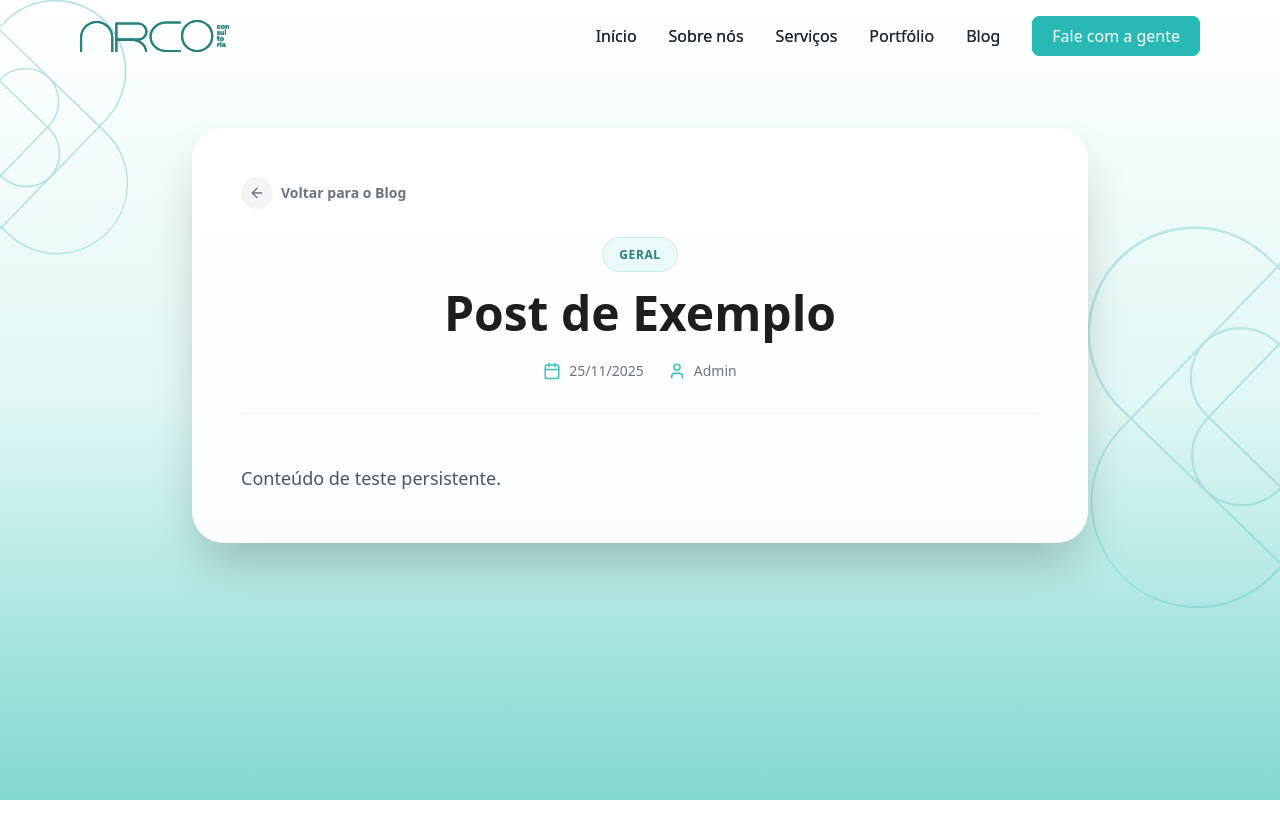
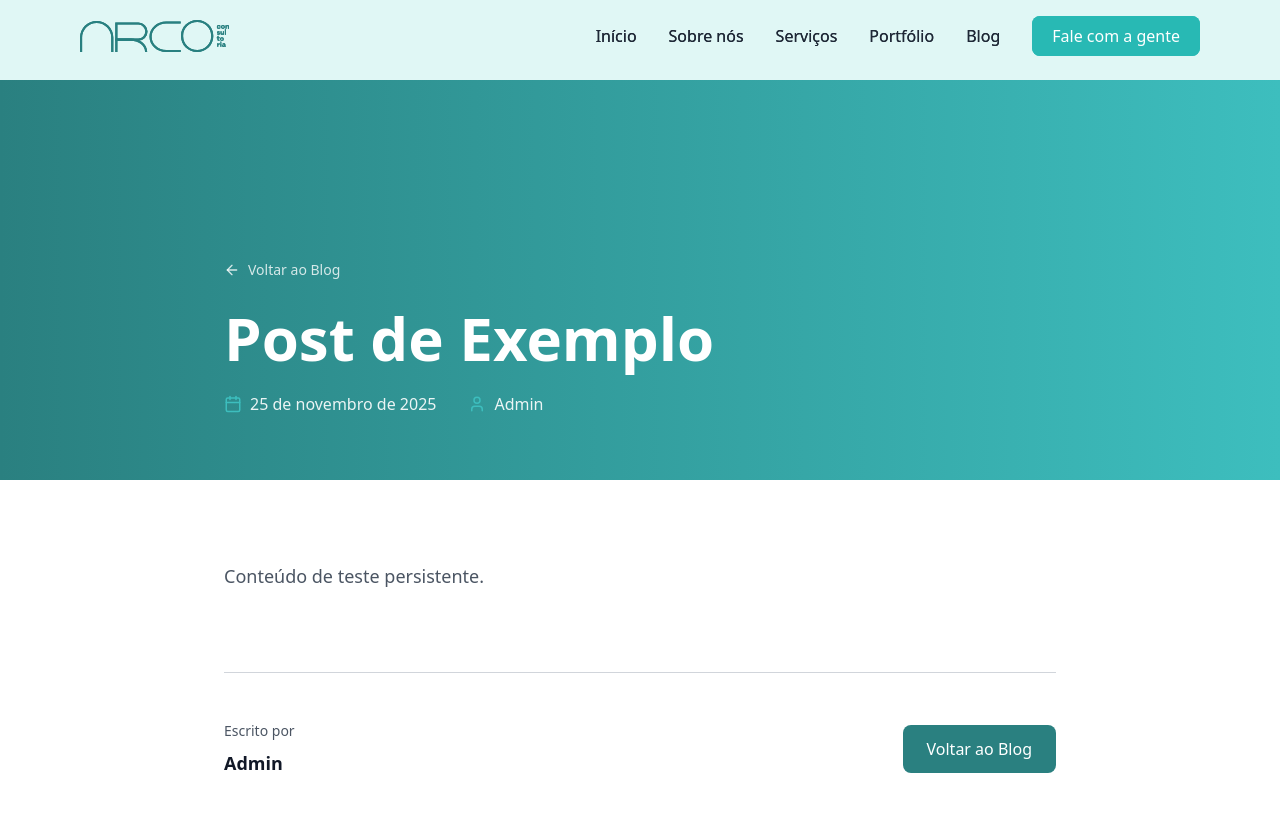
Before and after one commit to projetosseedabit/arco-site-deploy, a Next.js app: page /blog/post-de-exemplo in a window 1280 px wide. Shown: the top 838 px of the page. Before the commit the page ends 800 px from the top, so only its background shows below. Built offline with nearby package versions, Linux system fonts and the light colour scheme; no server answers.

Commit message:
fix: blog post page ui/ux

```diff
--- a/data/posts.json
+++ b/data/posts.json
@@ -1,14 +1,25 @@
 [
   {
+    "id": 1764964604658,
+    "slug": "teste-2",
+    "title": "Teste 2",
+    "excerpt": "Todo o conteúdo por aqui...",
+    "content": "<p>Todo o conteúdo por aqui</p>",
+    "date": "05/12/2025",
+    "author": "Admin",
+    "category": "Geral",
+    "imageUrl": ""
+  },
+  {
     "id": 1764111304506,
-    "slug": "teste-1",
-    "title": "Teste 1",
+    "slug": "teste-1-teste-de-verdade",
+    "title": "Teste 1 TESTE DE VERDADE",
     "excerpt": "Teste 1\r\n...",
     "content": "Teste 1\r\n",
     "date": "25/11/2025",
     "author": "Admin",
     "category": "Geral",
-    "imageUrl": "/uploads/1764905984018-IMG_4912.JPG"
+    "imageUrl": "/uploads/1764964574862-IMG_4932.JPG"
   },
   {
     "id": 1,
--- a/src/app/actions.ts
+++ b/src/app/actions.ts
@@ -2,10 +2,9 @@
 
 import { savePost, deletePost, saveImage, BlogPost, getAllPosts } from "@/services/blogService";
 import { revalidatePath } from "next/cache";
-import { isAdminAuthenticated } from "./auth-actions"; // Importe a verificação
+import { isAdminAuthenticated } from "./auth-actions";
 
 export async function handlePostAction(formData: FormData) {
-  // 1. VERIFICAÇÃO DE SEGURANÇA
   const isAdmin = await isAdminAuthenticated();
   if (!isAdmin) {
     throw new Error("Acesso negado. Você não é administrador.");
@@ -27,13 +26,19 @@ export async function handlePostAction(formData: FormData) {
     imageUrl = await saveImage(imageFile);
   }
 
+  const now = new Date();
+  const day = String(now.getDate()).padStart(2, '0');
+  const month = String(now.getMonth() + 1).padStart(2, '0');
+  const year = now.getFullYear();
+  const formattedDate = `${day}/${month}/${year}`;
+
   const post: BlogPost = {
     id: existingPost ? existingPost.id : Date.now(),
     slug: title.toLowerCase().normalize('NFD').replace(/[\u0300-\u036f]/g, "").replace(/[^a-z0-9]/g, "-"),
     title: title,
     excerpt: content.substring(0, 150) + "...",
     content: existingPost ? content : `<p>${content.replace(/\n/g, "<br/>")}</p>`,
-    date: existingPost ? existingPost.date : new Date().toLocaleDateString("pt-BR"),
+    date: existingPost ? existingPost.date : formattedDate,
     author: "Admin",
     category: "Geral",
     imageUrl: imageUrl
@@ -44,7 +49,6 @@ export async function handlePostAction(formData: FormData) {
 }
 
 export async function handleDeleteAction(id: number) {
-  // 2. VERIFICAÇÃO DE SEGURANÇA
   const isAdmin = await isAdminAuthenticated();
   if (!isAdmin) {
     throw new Error("Acesso negado.");
--- a/src/app/blog/[slug]/page.tsx
+++ b/src/app/blog/[slug]/page.tsx
@@ -4,13 +4,53 @@ import { getAllPosts, getPostBySlug } from "@/services/blogService";
 import { Calendar, User, ArrowLeft } from "lucide-react";
 import Link from "next/link";
 import Image from "next/image";
-import DOMPurify from "isomorphic-dompurify";
 
 interface BlogPostProps {
   params: Promise<{
     slug: string;
   }>;
 }
+
+// Função robusta para formatar data ignorando fuso horário
+const formatDate = (dateString: string) => {
+  if (!dateString) return "";
+
+  const months = [
+    "janeiro", "fevereiro", "março", "abril", "maio", "junho",
+    "julho", "agosto", "setembro", "outubro", "novembro", "dezembro"
+  ];
+
+  let day, month, year;
+
+  // Verifica formato ISO (YYYY-MM-DD)
+  if (dateString.includes('-')) {
+    const parts = dateString.split('-');
+    if (parts.length === 3) {
+      year = parseInt(parts[0]);
+      month = parseInt(parts[1]) - 1; // Meses em JS são 0-11
+      day = parseInt(parts[2]);
+    }
+  }
+  // Verifica formato brasileiro (DD/MM/YYYY)
+  else if (dateString.includes('/')) {
+    const parts = dateString.split('/');
+    if (parts.length === 3) {
+      day = parseInt(parts[0]);
+      month = parseInt(parts[1]) - 1;
+      year = parseInt(parts[2]);
+    }
+  }
+
+  // Se conseguiu extrair os dados corretamente
+  if (day !== undefined && month !== undefined && year !== undefined) {
+    if (!isNaN(day) && !isNaN(month) && !isNaN(year) && months[month]) {
+      return `${day} de ${months[month]} de ${year}`;
+    }
+  }
+
+  // Fallback caso não consiga formatar
+  return dateString;
+};
 
 export async function generateStaticParams() {
   const posts = await getAllPosts();
@@ -27,6 +67,11 @@ export async function generateMetadata({ params }: BlogPostProps) {
   return {
     title: `${post.title} | Blog Arco`,
     description: post.excerpt,
+    openGraph: {
+      title: post.title,
+      description: post.excerpt,
+      images: post.imageUrl ? [{ url: post.imageUrl }] : [],
+    },
   };
 }
 
@@ -38,71 +83,110 @@ export default async function BlogPostPage({ params }: BlogPostProps) {
     notFound();
   }
 
-  const sanitizedContent = DOMPurify.sanitize(post.content);
-
   return (
-    <>
+    <div className="min-h-screen bg-[#E0F7F5] overflow-hidden">
       <Header />
 
-      <article className="relative min-h-screen pt-32 pb-24 overflow-hidden bg-gradient-to-b from-white via-[#E0F7F5] to-[#81D8D0]">
+      {/* Hero com Imagem de Capa */}
+      <section className="relative w-full overflow-hidden pt-20">
+        {post.imageUrl ? (
+          <div className="relative w-full h-[500px] md:h-[600px]">
+            <Image
+              src={post.imageUrl}
+              alt={post.title}
+              fill
+              className="object-cover brightness-75"
+              priority
+            />
+            <div className="absolute inset-0 bg-gradient-to-t from-black via-black/50 to-transparent"></div>
+          </div>
+        ) : (
+          <div className="w-full h-[400px] bg-gradient-to-r from-[#2A8080] to-[#3DBEBE]"></div>
+        )}
 
-        {/* SVG Decorativo Esquerdo (Otimizado) */}
-        <Image
-            src="/ArcoSVG1.svg"
-            alt="Decorativo"
-            width={300}
-            height={300}
-            className="hidden md:block absolute top-32 left-0 z-0 w-64 h-64 opacity-40 animate-float-left pointer-events-none"
-        />
-        {/* SVG Decorativo Direito (Otimizado) */}
-        <Image
-            src="/ArcoSVG1.svg"
-            alt="Decorativo"
-            width={400}
-            height={400}
-            className="hidden md:block absolute bottom-0 right-0 z-0 w-96 h-96 opacity-30 animate-float-right pointer-events-none rotate-180"
-        />
+        <div className="absolute inset-0 flex flex-col justify-end">
+          <div className="container mx-auto px-4 sm:px-6 lg:px-8 max-w-4xl pb-16">
+            <div className="mb-6">
+              <Link
+                href="/blog"
+                className="inline-flex items-center gap-2 text-white/80 hover:text-white transition-colors text-sm font-medium"
+              >
+                <ArrowLeft size={16} />
+                Voltar ao Blog
+              </Link>
+            </div>
 
-        <div className="container mx-auto px-4 relative z-10">
-            <div className="max-w-4xl mx-auto bg-white/90 backdrop-blur-sm rounded-[2rem] shadow-2xl p-6 md:p-12 border border-white/50">
+            <h1 className="text-4xl md:text-5xl lg:text-6xl font-bold text-white leading-tight mb-6">
+              {post.title}
+            </h1>
 
-                <Link href="/blog" className="inline-flex items-center text-sm font-semibold text-gray-500 hover:text-[#2A8080] mb-8 transition-colors group">
-                    <div className="bg-gray-100 p-2 rounded-full mr-2 group-hover:bg-[#2A8080]/10 transition-colors">
-                        <ArrowLeft size={16} className="group-hover:-translate-x-1 transition-transform"/>
-                    </div>
-                    Voltar para o Blog
-                </Link>
+            <div className="flex flex-wrap gap-8 text-white/90 text-sm md:text-base">
+              {post.date && (
+                <div className="flex items-center gap-2">
+                  <Calendar size={18} className="text-[#3DBEBE]" />
+                  <time dateTime={post.date}>
+                    {formatDate(post.date)}
+                  </time>
+                </div>
+              )}
+              {post.author && (
+                <div className="flex items-center gap-2">
+                  <User size={18} className="text-[#3DBEBE]" />
+                  <span>{post.author}</span>
+                </div>
+              )}
+            </div>
+          </div>
+        </div>
+      </section>
 
-                <header className="text-center mb-12">
-                    <div className="inline-block mb-6">
-                        <span className="px-4 py-2 bg-[#3DBEBE]/10 text-[#2A8080] rounded-full text-xs font-bold uppercase tracking-wider border border-[#3DBEBE]/20">
-                            {post.category}
-                        </span>
-                    </div>
+      <article className="bg-white pb-24">
+        <div className="container mx-auto px-4 sm:px-6 lg:px-8 max-w-4xl pt-20">
 
-                    <h1 className="text-3xl md:text-5xl font-extrabold text-custom-gray mb-6 leading-tight">
-                        {post.title}
-                    </h1>
+          <div
+            className="prose prose-lg max-w-none
+              prose-headings:text-gray-900 prose-headings:font-bold
+              prose-h1:text-4xl prose-h1:mt-12 prose-h1:mb-6
+              prose-h2:text-3xl prose-h2:mt-10 prose-h2:mb-4 prose-h2:border-b prose-h2:border-gray-200 prose-h2:pb-3
+              prose-h3:text-2xl prose-h3:mt-8 prose-h3:mb-3 prose-h3:text-[#2A8080]
+              prose-h4:text-xl prose-h4:mt-6 prose-h4:mb-2
+              prose-p:text-gray-700 prose-p:leading-relaxed prose-p:mb-6
+              prose-a:text-[#2A8080] prose-a:font-medium prose-a:underline hover:prose-a:text-[#1e6060] hover:prose-a:no-underline
+              prose-strong:text-gray-900 prose-strong:font-bold
+              prose-em:text-gray-700 prose-em:italic prose-em:not-italic:before:content-[open-quote] prose-em:not-italic:after:content-[close-quote]
+              prose-img:rounded-lg prose-img:my-8 prose-img:shadow-xl prose-img:border prose-img:border-gray-200
+              prose-code:bg-gray-100 prose-code:px-3 prose-code:py-1 prose-code:rounded prose-code:text-sm prose-code:text-red-600 prose-code:font-mono
+              prose-pre:bg-gray-900 prose-pre:text-gray-100 prose-pre:p-6 prose-pre:rounded-xl prose-pre:overflow-x-auto prose-pre:shadow-lg prose-pre:border prose-pre:border-gray-800
+              prose-pre:code:bg-transparent prose-pre:code:text-gray-100 prose-pre:code:p-0
+              prose-blockquote:border-l-4 prose-blockquote:border-[#3DBEBE] prose-blockquote:pl-6 prose-blockquote:italic prose-blockquote:text-gray-600 prose-blockquote:bg-gray-50 prose-blockquote:py-4 prose-blockquote:px-4 prose-blockquote:rounded-r-lg prose-blockquote:my-6
+              prose-ul:list-disc prose-ul:pl-8 prose-ul:my-6
+              prose-ol:list-decimal prose-ol:pl-8 prose-ol:my-6
+              prose-li:text-gray-700 prose-li:my-3 prose-li:leading-relaxed
+              prose-hr:border-gray-300 prose-hr:my-12
+              prose-table:border-collapse prose-table:w-full prose-table:my-6
+              prose-thead:bg-gray-100
+              prose-th:border prose-th:border-gray-300 prose-th:px-4 prose-th:py-3 prose-th:text-left prose-th:font-bold
+              prose-td:border prose-td:border-gray-300 prose-td:px-4 prose-td:py-3"
+            dangerouslySetInnerHTML={{ __html: post.content }}
+          />
 
-                    <div className="flex flex-wrap items-center justify-center gap-6 text-sm text-gray-500 border-b border-gray-100 pb-8">
-                        <span className="flex items-center gap-2">
-                            <Calendar size={18} className="text-[#3DBEBE]"/>
-                            {post.date}
-                        </span>
-                        <span className="flex items-center gap-2">
-                            <User size={18} className="text-[#3DBEBE]"/>
-                            {post.author}
-                        </span>
-                    </div>
-                </header>
+          <div className="mt-20 pt-12 border-t border-gray-300">
+            <div className="flex flex-col md:flex-row gap-8 items-start md:items-center justify-between">
+              <div>
+                <p className="text-sm text-gray-600 mb-2">Escrito por</p>
+                <p className="text-lg font-bold text-gray-900">{post.author || 'Arco Consultoria'}</p>
+              </div>
 
-                <div
-                  className="prose prose-lg prose-teal mx-auto"
-                  dangerouslySetInnerHTML={{ __html: sanitizedContent }}
-                />
+              <Link
+                href="/blog"
+                className="inline-flex items-center gap-2 px-6 py-3 bg-[#2A8080] text-white rounded-lg font-medium hover:bg-[#1e6060] transition-colors"
+              >
+                Voltar ao Blog
+              </Link>
             </div>
+          </div>
         </div>
       </article>
-    </>
+    </div>
   );
 }
```
Also changed, not shown: 1 other file (tests, documents, lock files or other folders).
